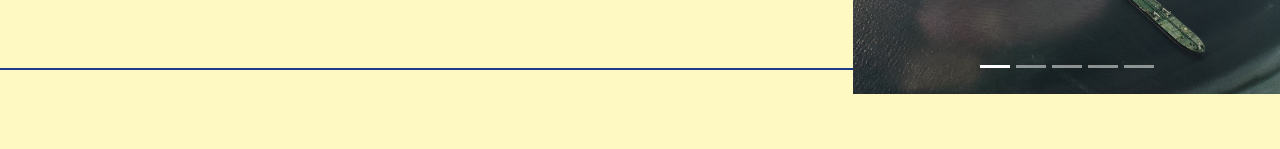
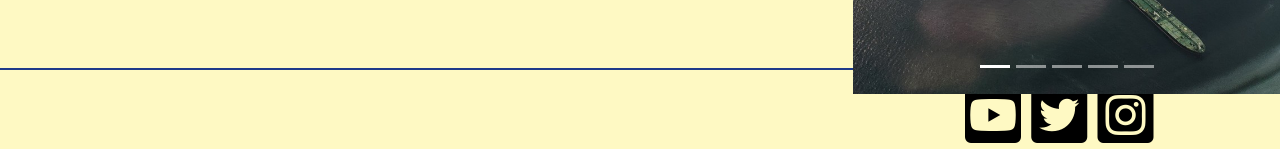
Before and after one commit to tsyu12345/my-homepage1, a Nuxt app in the folder MyHomePage2.0/: page / in a window 1280 px wide. Shown: the part 626-775 px from the top of the page. Built offline with nearby package versions, Linux system fonts and the light colour scheme; what tw-elements would draw is missing.

Commit message:
【2023改修】ライブラリ版だとうまくいかないので、とりあえずCDN版で代用。今後調整。

```diff
--- a/MyHomePage2.0/nuxt.config.js
+++ b/MyHomePage2.0/nuxt.config.js
@@ -18,7 +18,8 @@ export default {
       { name: 'format-detection', content: 'telephone=no' }
     ],
     link: [
-      { rel: 'icon', type: 'image/x-icon', href: '/favicon.ico' }
+      { rel: 'icon', type: 'image/x-icon', href: '/favicon.ico' },
+      { rel: "stylesheet", href: "https://cdnjs.cloudflare.com/ajax/libs/font-awesome/6.4.0/css/all.min.css"}
     ]
   },
 
--- a/MyHomePage2.0/pages/index.vue
+++ b/MyHomePage2.0/pages/index.vue
@@ -23,10 +23,11 @@
         </ClientOnly>
       </div>
     </div>
-    <div id="footer-area" class="border-b-0 border-r-0 border-l-0 border-solid border-2 border-blue-900">
-      <div id="link-icons-area">
-        <a v-for="link in footLinks" :key="link.name" :href="link.url">
-          <font-awesome-icon :icon="link.icon" />
+    <div id="footer-area" class="h-[10%] border-b-0 border-r-0 border-l-0 border-solid border-2 border-blue-900">
+      <div id="link-icons-area" class="w-[20%] ml-[75%] mt-[1%] text-black">
+        <a v-for="link in footLinks" :key="link.name" :href="link.url" class="m-[2%]">
+          <!--<font-awesome-icon :icon="link.icon" />-->
+          <i :class="[link.icon[0], link.icon[1]]" class="fa-4x"></i>
         </a>
       </div>
     </div>
@@ -34,17 +35,25 @@
 </template>
 
 <script lang="ts">
-import Vue from 'vue'
+import Vue from 'vue';
 import TwitteriFrame from '~/components/TwitteriFrame.vue';
 import PhotoViewer from '~/components/PhotoViewer.vue';
 import "tw-elements/dist/css/tw-elements.min.css";
+
+/*
+TODO:なぜかfontawesomeが読み込めないので、いずれ直す。現在はCDNで読み込んでいる。
 import { FontAwesomeIcon } from '@fortawesome/vue-fontawesome';
+import { faUserSecret } from '@fortawesome/free-solid-svg-icons'
 import { library } from '@fortawesome/fontawesome-svg-core';
+//@ts-ignore
 import { faYoutube, faTwitter, faInstagram, faGithub } from '@fortawesome/free-brands-svg-icons';
 
 //@ts-ignore
 library.add(faYoutube, faTwitter, faInstagram, faGithub)
+library.add(faUserSecret as any)
 
+Vue.component('font-awesome-icon', FontAwesomeIcon)
+*/
 
 export default Vue.extend({
   name: 'IndexPage',
@@ -52,7 +61,6 @@ export default Vue.extend({
   components: {
     TwitteriFrame,
     PhotoViewer,
-    FontAwesomeIcon
   },
 
   data() {
@@ -70,22 +78,22 @@ export default Vue.extend({
       footLinks: [
         {
           name: 'YouTube',
-          icon: ['fab', 'square-youtube'],
+          icon: ['fa-brands', 'fa-square-youtube'],
           url: '',
         },
         {
           name: 'Twitter',
-          icon: ['fab', 'square-twitter'],
+          icon: ['fa-brands', 'fa-square-twitter'],
           url: 'https://twitter.com/syukunt1',
         },
         {
           name: 'Instagram',
-          icon: ['fab', 'square-instagram'],
+          icon: ['fa-brands', 'fa-square-instagram'],
           url: '',
         },
         {
           name: 'GitHub',
-          icon: ['fab', 'square-github'],
+          icon: ['fa-brands', 'fa-square-github'],
           url: ''
         }
       ]
```
